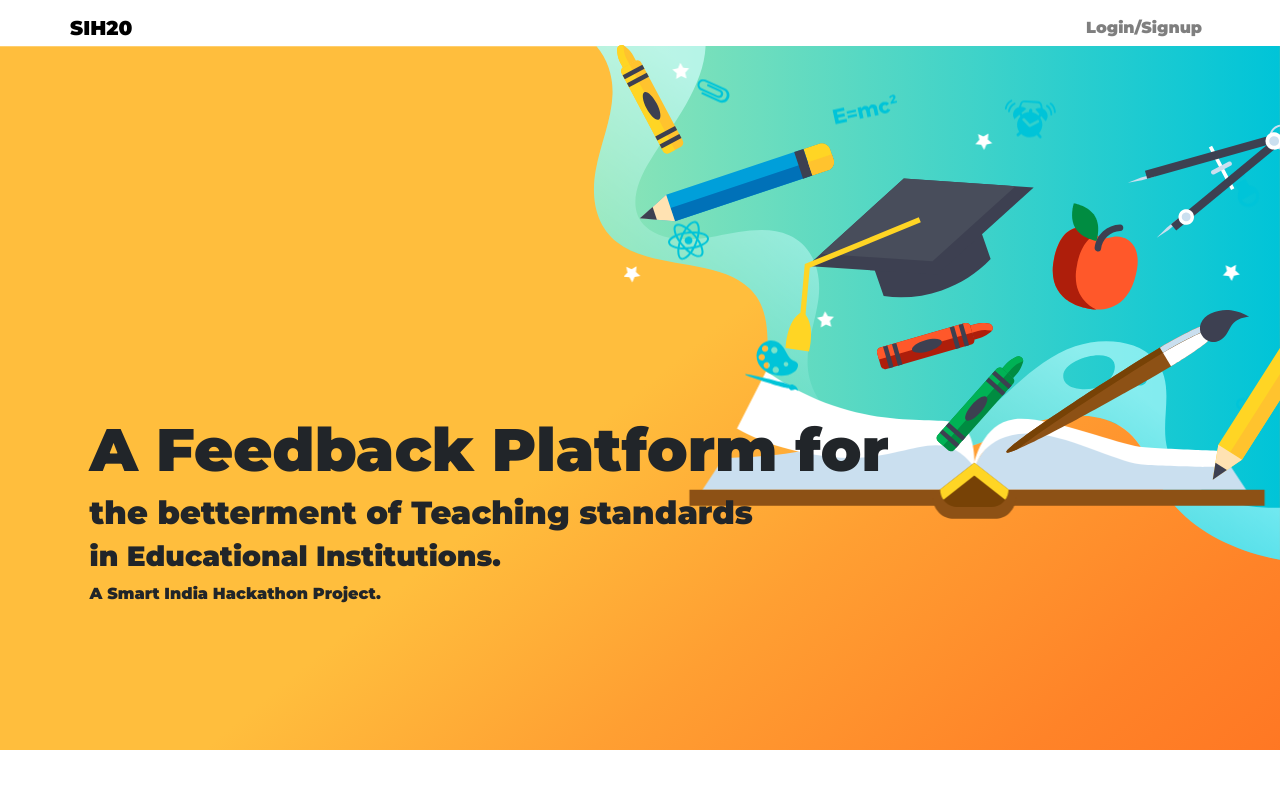
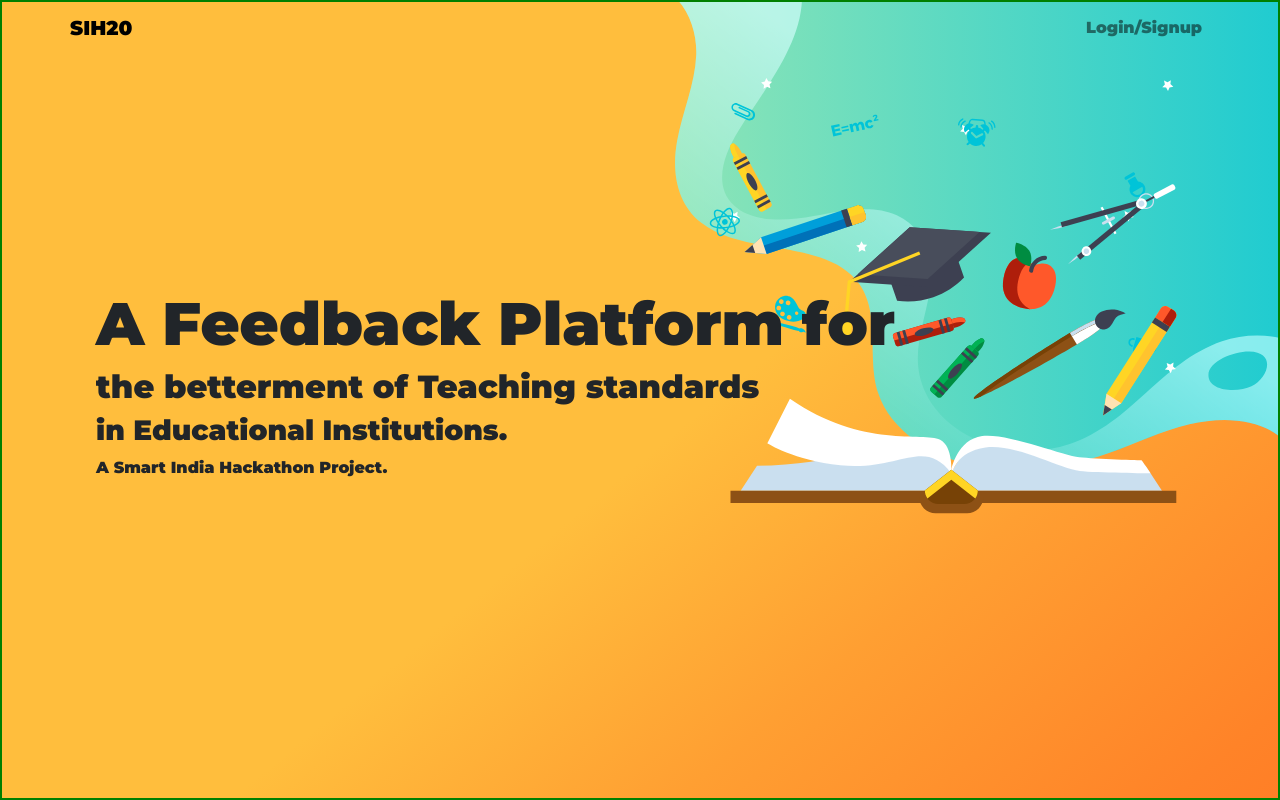
Before and after one commit to RahulKraken/teacher-feedback-sih20, a React (Create React App) app in the folder frontend/: page / in a window 1280 px wide. Built offline with nearby package versions, Linux system fonts and the light colour scheme.

Commit message:
reactive updates

```diff
--- a/frontend/src/App.css
+++ b/frontend/src/App.css
@@ -36,3 +36,8 @@
     transform: rotate(360deg);
   }
 }
+
+.router {
+  position: absolute;
+  margin: 0 0;
+}
--- a/frontend/src/App.js
+++ b/frontend/src/App.js
@@ -1,5 +1,6 @@
 import React, { Component } from "react";
 import "./App.css";
+import "./styles/landing.css";
 import { BrowserRouter as Router, Switch, Route } from "react-router-dom";
 import Navigate from "./components/navigate";
 import Auth from "./components/auth";
@@ -23,10 +24,13 @@ class App extends Component {
     return (
       <React.Fragment>
         <Navigate user={user} mode={mode} />
-        <Router>
+        <Router className="router">
           <Switch>
             <Route path="/auth/login" component={Auth} />
-            <ProtectedRoute path="/my/dashboard" component={Dashboard} />
+            <ProtectedRoute
+              path="/my/dashboard"
+              render={() => <Dashboard mode={mode} user={user} />}
+            />
             <Route path="/" component={Landing} />
           </Switch>
         </Router>
--- a/frontend/src/components/dashboard.jsx
+++ b/frontend/src/components/dashboard.jsx
@@ -3,10 +3,10 @@ import "../styles/dashboard.css";
 import logsplurl from "../images/loginsplash.jpg";
 import webbg from "../images/loginweb.jpg";
 
-const Dashboard = () => {
+const Dashboard = ({ user, mode }) => {
   return (
     <div className="dashb-cont">
-      <h1>This is the DashBoard</h1>
+      <h1>Welcome {user}!</h1>
     </div>
   );
 };
--- a/frontend/src/components/landing.jsx
+++ b/frontend/src/components/landing.jsx
@@ -3,18 +3,19 @@ import { ReactComponent as Book } from "../svg/book.svg";
 import { ReactComponent as Stars } from "../svg/stars.svg";
 import { ReactComponent as Elements } from "../svg/elements.svg";
 import { ReactComponent as Things } from "../svg/things.svg";
-import { ReactComponent as BGL } from "../svg/BGL.svg";
-import "../styles/landing.css";
+import { ReactComponent as BGL } from "../svg/bgL.svg";
 
 const Landing = () => {
   return (
     <div className="land">
       <div className="vects">
-        <BGL id="bgl" />
-        <Book id="book" />
-        <Stars id="stars" />
-        <Elements id="elements" />
-        <Things id="things" />
+        {/* <BGL id="bgl" /> */}
+        <div className="objects">
+          <Book id="book" />
+          <Stars id="stars" />
+          <Elements id="elements" />
+          <Things id="things" />
+        </div>
       </div>
       <div id="intro">
         <h1>A Feedback Platform for </h1>
--- a/frontend/src/components/navigate.jsx
+++ b/frontend/src/components/navigate.jsx
@@ -37,7 +37,11 @@ const Navigate = ({ user, mode }) => {
     <div>
       <Navbar
         collapseOnSelect
-        style={{ background: "#00000000", fontFamily: "Montserrat" }}
+        style={{
+          background: "#00000000",
+          fontFamily: "Montserrat",
+          zIndex: "10",
+        }}
       >
         <div className="container">
           <Navbar.Brand>
--- a/frontend/src/styles/dashboard.css
+++ b/frontend/src/styles/dashboard.css
@@ -1,9 +1,3 @@
-body {
-  width: 100%;
-  height: 100vh;
-  background-size: 100% 100%;
-}
-
 .dashb-cont {
   border: 1px solid black;
 }
--- a/frontend/src/styles/landing.css
+++ b/frontend/src/styles/landing.css
@@ -1,22 +1,27 @@
 .land {
-  /* background: url("../svg/bgL.svg"); */
-  overflow: hidden;
-  height: 100vh;
-  width: 100vw;
-  margin-top: -58px;
-  background-size: 100%;
+  background: url("../svg/BGL.svg");
+  background-repeat: no-repeat;
+  background-size: cover;
+
+  position: fixed;
+  top: 0;
+  left: 0;
   font-family: "Montserrat", sans-serif;
-  max-height: 100% !important;
+  width: 100%;
+  height: 100%;
+  min-height: 100%;
+  min-width: 100%;
+  overflow: auto;
 }
 
 @keyframes animateOp {
   0% {
     opacity: 0;
-    transform: translateX(-10px) scale(2);
+    transform: translateX(-10px);
   }
   100% {
     opacity: 100;
-    transform: translateX(0px) scale(2);
+    transform: translateX(0px);
   }
 }
 
@@ -34,49 +39,83 @@
 #things,
 #elements,
 #stars {
-  position: fixed;
-  transform: scale(2);
+  position: absolute;
   opacity: 0;
-}
-
-#bgl {
-  position: fixed;
-  height: 100vh;
-  width: 100vw;
-  z-index: -5;
+  /* border: 2px solid orangered; */
 }
 
 #book {
-  margin: 32% 65%;
-  animation: animateRi 0.5s ease-in-out forwards;
+  top: 70%;
+  height: 30%;
+  width: 100%;
+  max-height: 30%;
+  max-width: 100%;
+  animation: animateRi 500ms ease-in-out forwards,
+    animateOp 500ms ease-in-out forwards;
 }
 
 #stars {
-  margin: 13.8% 62%;
-  animation: animateOp 0.5s ease-out 0.5s forwards;
+  top: -10px;
+  height: 70%;
+  width: 100%;
+  max-width: 100%;
+  max-height: 70%;
+  animation: animateOp 500ms ease-in-out 500ms forwards;
 }
 
 #elements {
-  margin: 13.33% 64%;
-  animation: animateOp 0.5s ease-out 1s forwards;
+  left: -20px;
+  height: 70%;
+  width: 100%;
+  max-width: 100%;
+  max-height: 70%;
+  animation: animateOp 500ms ease-in-out 1000ms forwards;
 }
 
 #things {
-  margin: 12.2% 62%;
-  animation: animateOp 0.5s ease-out 1.5s forwards;
-}
-
-#intro {
-  margin: -30% 7%;
-  position: fixed;
-  z-index: 5;
+  top: 10%;
+  height: 70%;
+  width: 100%;
+  max-width: 100%;
+  max-height: 70%;
+  animation: animateOp 500ms ease-in-out 1500ms forwards;
 }
 
 #intro h1 {
   font-size: 60px;
 }
 
+#intro {
+  /* height: 30%;
+  width: 50%;
+  max-height: 30%;
+  max-width: 50%; */
+  position: absolute;
+  top: 18em;
+  left: 6em;
+  z-index: 5;
+  /* border: 2px solid blue; */
+}
+.objects {
+  position: absolute;
+  height: 55vh;
+  width: 35vw;
+  top: 10%;
+  left: 57%;
+}
+
 .vects {
+  position: fixed;
+  height: 100%;
+  width: 100%;
+  border: 2px solid green;
+  z-index: -5;
+}
+
+#bgl {
+  border: 2px solid purple;
+  padding: 0;
+  position: absolute;
   height: 100%;
   width: 100%;
 }
```
